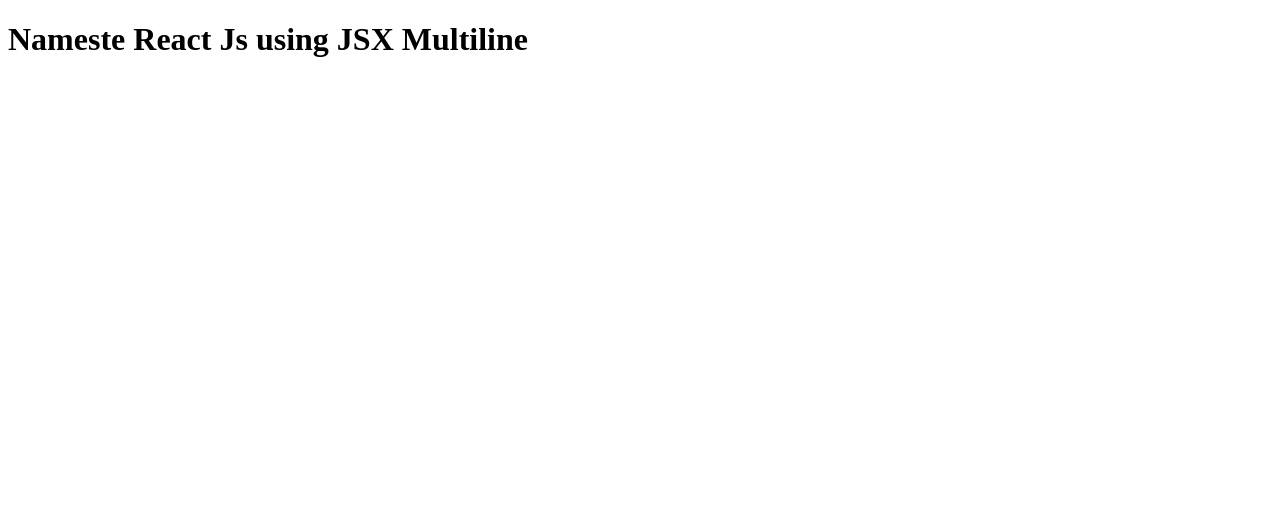
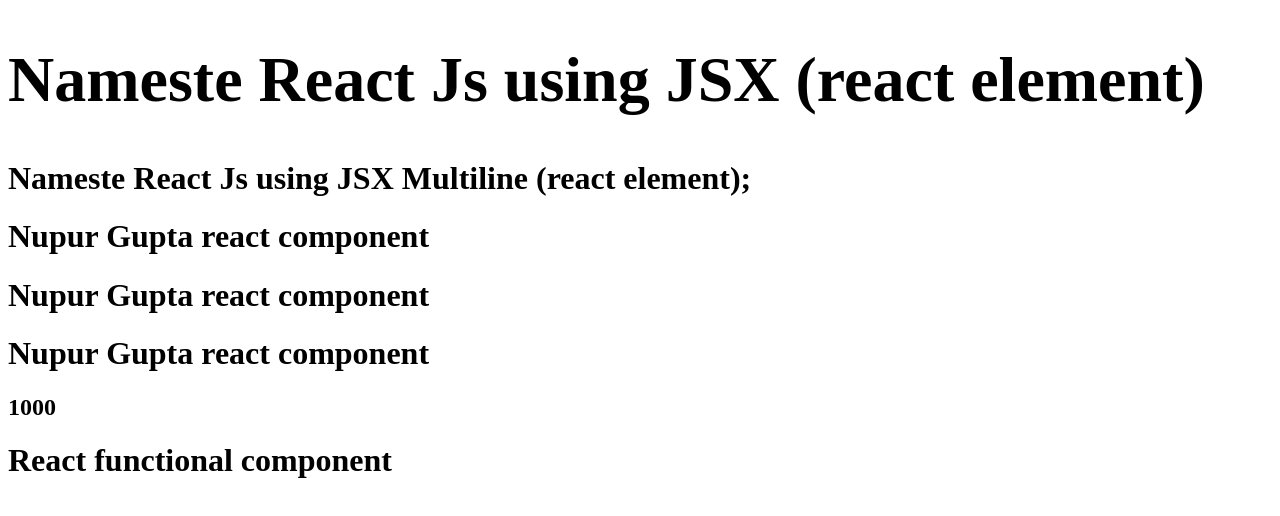
Before and after one commit to nup26/ReactJs, a React (Vite) app: page / in a window 1280 px wide. Shown: the top 516 px of the page. Built offline with nearby package versions, Linux system fonts and the light colour scheme.

Commit message:
episode3 complete

```diff
--- a/App.js
+++ b/App.js
@@ -71,12 +71,41 @@
 //JSX ---> Transpiled before it reaches to JS engine --> by parcel --> parcel give resposibility to a pacakage Babel
 // JSX ---> Babel transpile it to React.createElement() ---> react element ---> JS object --> HTML element ( render browser understand)
 
-const jsxHeading = <h1 className="head">Nameste React Js using JSX</h1>;
+const jsxHeading = <h1 className="head">Nameste React Js using JSX (react element)</h1>;
 
 //MultiLine JSX
-const jsxHeading1 =(<h1 className="head">
-    Nameste React Js using JSX Multiline
-    </h1>);
+const jsxHeading1 =(
+   <h1 className="head">
+    {jsxHeading}
+    Nameste React Js using JSX Multiline (react element);
+    </h1>
+    );
+
+//React functional component
+
+const HeadingComponent = ()=>{
+
+    return <h1>React funactional component</h1>;
+};
+
+// Multiline React functional component
+
+const Title= ()=>(
+    <h1>Nupur Gupta react component</h1>
+    );
+
+const number =1000;
+
+const HeadingComponent1 = ()=>(
+    <div id="container">
+    {jsxHeading1}
+    {Title()}
+    <Title></Title>
+   <Title> </Title>
+   <h2>{number}</h2>
+<h1 className="heading">React functional component</h1>
+</div>
+);
 
 const root=ReactDOM.createRoot(document.getElementById("root"));
-root.render(jsxHeading1);
+root.render(<HeadingComponent1/>);
```
Also changed, not shown: Notes/Episode3.txt.
